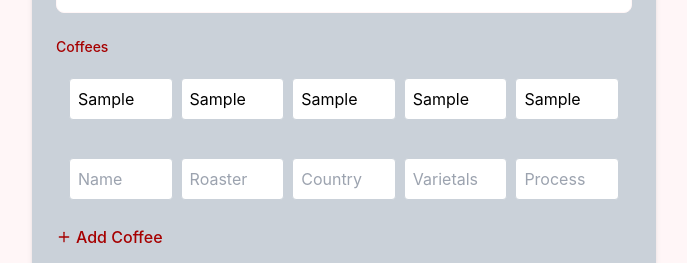
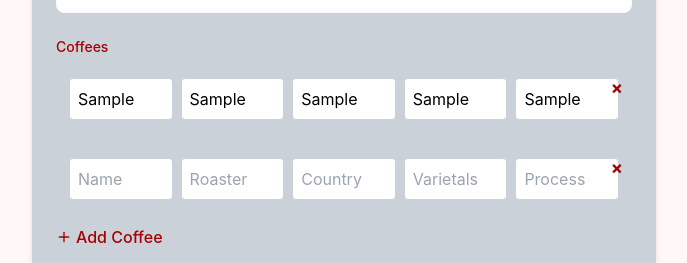
Before and after one commit to Ali-Albahrani/filter-club, a React (Create React App) app: page / in a window 1280 px wide. Both pictures are taken after typing "Sample", "Sample", "Sample", "Sample", "Sample" into the empty fields and a click on the button "Add Coffee". Shown: the part 277-540 px from the top of the page, without its empty margins (296-983 px from the left). Built offline with nearby package versions, Linux system fonts and the light colour scheme; no server answers.

Commit message:
Add functionality to remove coffees and members in SetupView; enhance UI with remove buttons for better user interaction.

```diff
--- a/src/filter-club/SetupView.jsx
+++ b/src/filter-club/SetupView.jsx
@@ -11,6 +11,14 @@ const SetupView = ({ createNewSession }) => {
 
   const addCoffee = () => setCoffees(prev => [...prev, { name: '', roaster: '', country: '', varietals: '', processingMethod: '' }]);
   const addMember = () => setMembers(prev => [...prev, '']);
+
+  const removeCoffee = (index) => {
+    setCoffees(prev => prev.filter((_, i) => i !== index));
+  };
+
+  const removeMember = (index) => {
+    setMembers(prev => prev.filter((_, i) => i !== index));
+  };
 
   const updateCoffee = (index, field, value) => {
     setCoffees(prev => prev.map((coffee, i) =>
@@ -62,7 +70,7 @@ const SetupView = ({ createNewSession }) => {
             Coffees
           </label>
           {coffees.map((coffee, index) => (
-            <div key={index} className="grid grid-cols-1 md:grid-cols-5 gap-2 mb-3 p-3 border border-brand-blue rounded-lg">
+            <div key={index} className="grid grid-cols-1 md:grid-cols-5 gap-2 mb-3 p-3 border border-brand-blue rounded-lg relative">
               <input
                 type="text"
                 value={coffee.name}
@@ -98,6 +106,16 @@ const SetupView = ({ createNewSession }) => {
                 className="p-2 border border-brand-blue rounded focus:ring-2 focus:ring-brand-red focus:border-transparent"
                 placeholder="Process"
               />
+              {coffees.length > 1 && (
+                <button
+                  type="button"
+                  onClick={() => removeCoffee(index)}
+                  className="absolute top-2 right-2 text-brand-red hover:text-brand-red-secondary text-lg font-bold"
+                  aria-label="Remove coffee"
+                >
+                  ×
+                </button>
+              )}
             </div>
           ))}
           <button
@@ -113,14 +131,25 @@ const SetupView = ({ createNewSession }) => {
             Members
           </label>
           {members.map((member, index) => (
+            <div key={index} className="relative mb-2">
               <input
-              key={index}
                 type="text"
                 value={member}
                 onChange={(e) => updateMember(index, e.target.value)}
-              className="w-full p-3 border border-brand-blue rounded-lg mb-2 focus:ring-2 focus:ring-brand-red focus:border-transparent"
+                className="w-full p-3 border border-brand-blue rounded-lg focus:ring-2 focus:ring-brand-red focus:border-transparent"
                 placeholder={`Member ${index + 1}`}
               />
+              {members.length > 1 && (
+                <button
+                  type="button"
+                  onClick={() => removeMember(index)}
+                  className="absolute top-1 right-2 text-brand-red hover:text-brand-red-secondary text-lg font-bold"
+                  aria-label="Remove member"
+                >
+                  ×
+                </button>
+              )}
+            </div>
           ))}
           <button
             onClick={addMember}
```
Lines whose indentation alone changed are shown as unchanged.
